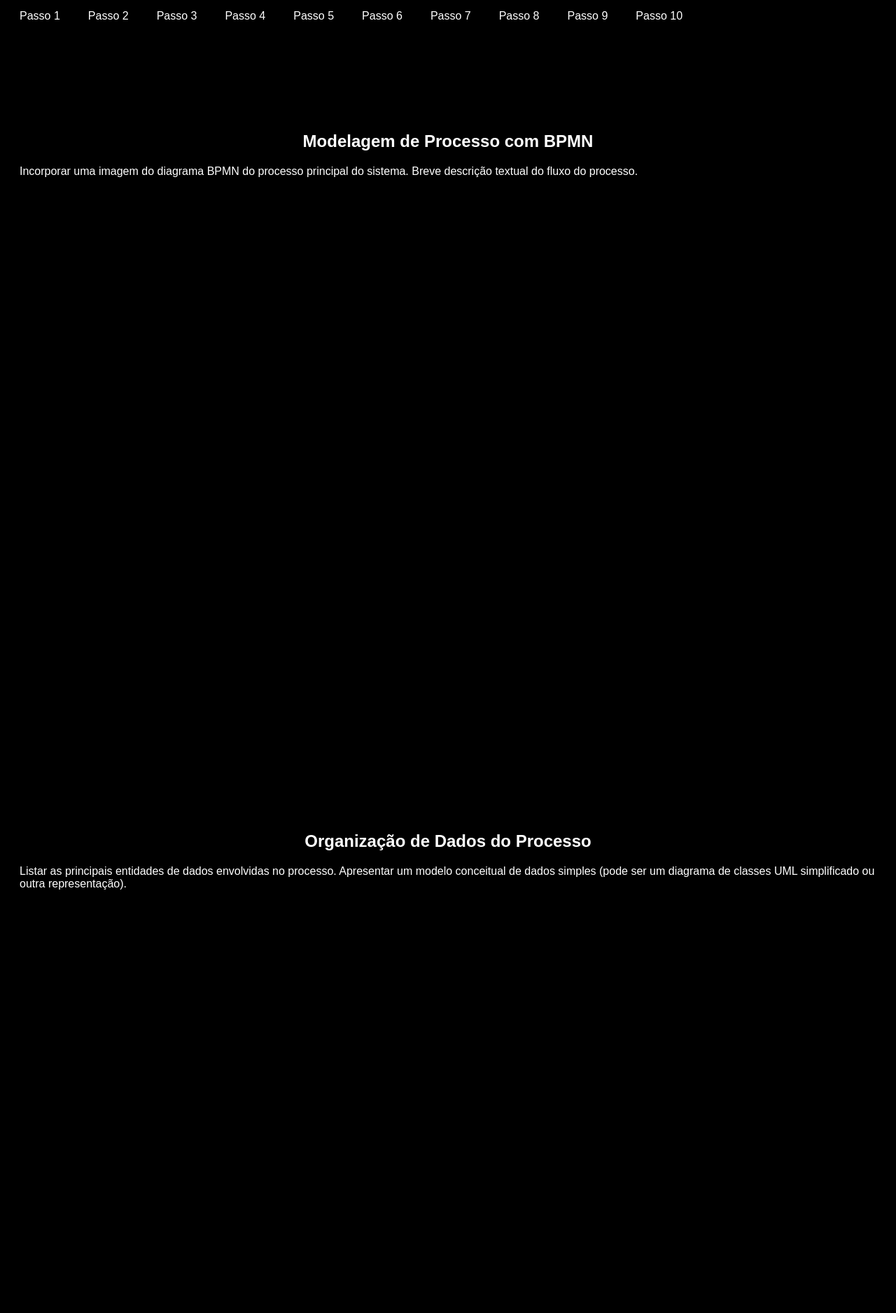
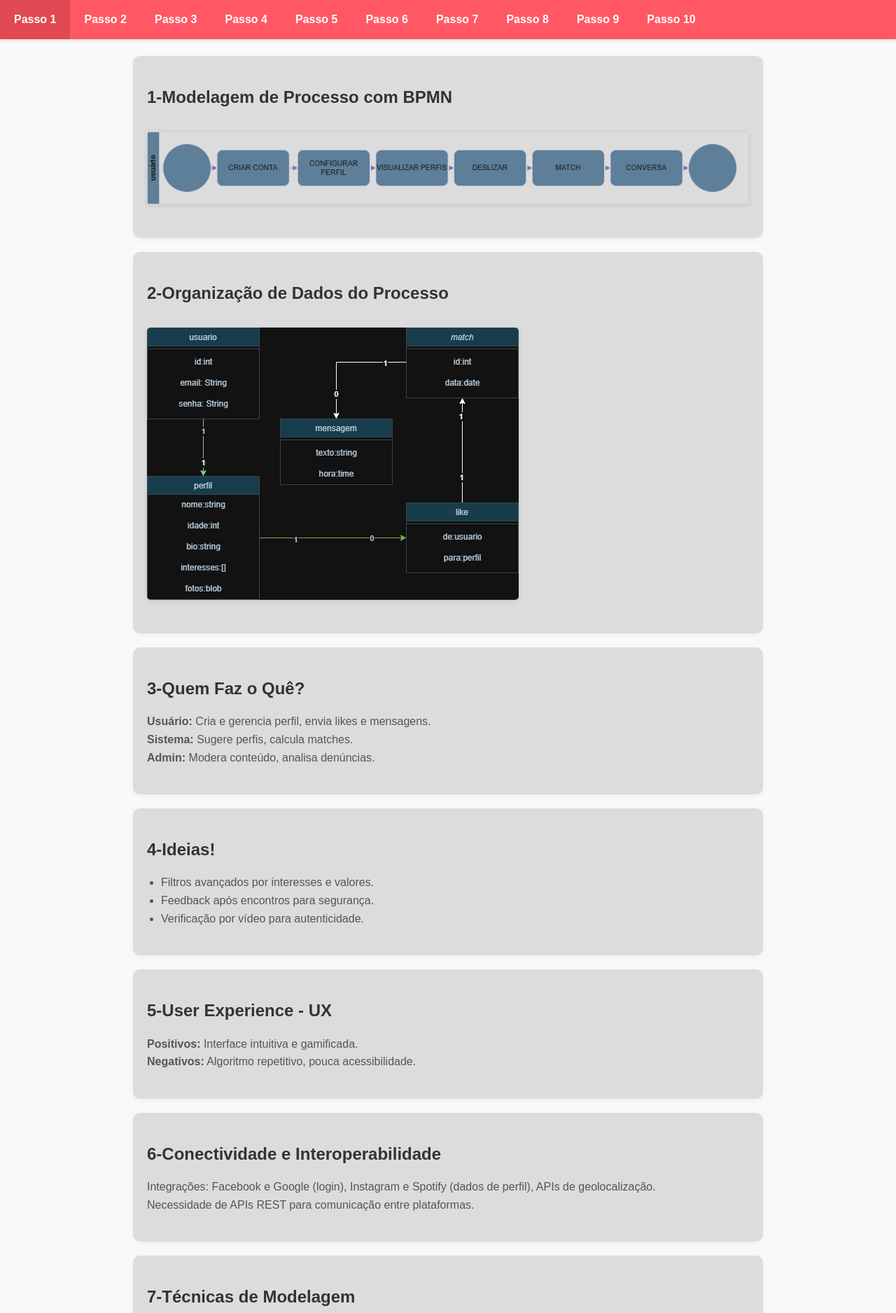
Before and after one commit to xokit0/documenta-oTrabalho, a plain HTML site: page index.html in a window 1280 px wide. Shown: the top 1876 px of the page at 70% size. Drawn offline with Linux system fonts and the light colour scheme.

Commit message:
mudanças visuais e finalização no conteúdo da pagina

```diff
--- a/index.css
+++ b/index.css
@@ -1,42 +1,107 @@
-body{
-    scroll-behavior: smooth;
-    font-family: Arial, sans-serif;
-    background-color: black;
-    color: white;
+* {
+    margin: 0;
+    padding: 0;
+    box-sizing: border-box;
   }
 
-.navbar{
-    background-color: black;
-    overflow: hidden;
+  body {
+    font-family: Arial, sans-serif;
+    line-height: 1.6;
+    background-color: #f9f9f9;
+    padding-top: 60px;
+  }
+
+  /* NAVBAR */
+  .navbar {
     position: fixed;
     top: 0;
     width: 100%;
+    overflow-x: auto;
+    background-color: #ff5864;
+    display: flex;
+    white-space: nowrap;
     z-index: 1000;
+    box-shadow: 0 2px 5px rgba(0,0,0,0.1);
+    scrollbar-width: none; /* Firefox */
+  }
+
+  .navbar::-webkit-scrollbar {
+    display: none; /* Chrome, Safari */
   }
 
   .navbar a {
-    float: left;
-    display: block;
     color: white;
-    text-align: center;
-    padding: 14px 20px;
     text-decoration: none;
+    padding: 15px 20px;
+    font-weight: bold;
+    display: inline-block;
+    transition: background 0.3s;
+    flex-shrink: 0;
   }
 
-.navbar a:hover{
-    background-color: white;
-    color: black;
+  .navbar a:hover {
+    background-color: #e04852;
   }
 
-.section{
-    padding: 100px 20px;
-    height: 100vh;
+  /* Espaço para compensar o menu fixo */
+  .spacer {
+    height: 20px;
   }
 
-.section h2{
-    text-align: center;
+  /* SECTIONS */
+  .section {
+    padding: 40px 20px;
+    max-width: 900px;
+    margin: auto;
+    background-color: gainsboro;
+    margin-bottom: 20px;
+    border-radius: 10px;
+    box-shadow: 0 2px 8px rgba(0,0,0,0.05);
   }
 
-.spacer{
-    height: 60px;
+  .section h2 {
+    color: #333;
+    margin-bottom: 15px;
   }
+
+  .section p,
+  .section ul,
+  .section li {
+    color: #555;
+    font-size: 1rem;
+  }
+
+  .section img {
+    max-width: 100%;
+    height: auto;
+    margin-top: 15px;
+    border-radius: 5px;
+    box-shadow: 0 2px 6px rgba(0,0,0,0.1);
+  }
+
+  ul {
+    padding-left: 20px;
+  }
+
+  /* RESPONSIVO */
+  @media (max-width: 768px) {
+    .section {
+      padding: 30px 15px;
+    }
+
+    .section h2 {
+      font-size: 1.4rem;
+    }
+  }
+
+  @media (max-width: 480px) {
+    .navbar a {
+      font-size: 0.95rem;
+      padding: 12px 16px;
+    }
+
+    .section p,
+    .section li {
+      font-size: 0.95rem;
+    }
+  }
--- a/index.html
+++ b/index.html
@@ -24,70 +24,85 @@
     <div class="spacer"></div>
 
     <div class="section" id="passo1">
-        <h2>Modelagem de Processo com BPMN</h2>
-        <p>Incorporar uma imagem do diagrama BPMN do processo principal do sistema.
-            Breve descrição textual do fluxo do processo.
-            </p>
+        <h2>1-Modelagem de Processo com BPMN</h2>
+        <img src="img/BPMN-tinder.drawio.png" alt="Diagrama BPMN do tinder" >
     </div>
 
     <div class="section" id="passo2">
-        <h2>Organização de Dados do Processo</h2>
-        <p>Listar as principais entidades de dados envolvidas no processo.
-            Apresentar um modelo conceitual de dados simples (pode ser um diagrama de classes UML simplificado ou outra representação).
-        </p>
+        <h2>2-Organização de Dados do Processo</h2>
+        <img src="img/UML.drawio.png" alt="Diagrama uml do tinder" >
     </div>
 
     <div class="section" id="passo3">
-        <h2> Quem Faz o Quê?</h2>
-        <p> Identificar os atores/papéis envolvidos no sistema/processo.
-            Descrever suas responsabilidades e o nível de autonomia de cada um.
+        <h2>3-Quem Faz o Quê?</h2>
+        <p>
+            <strong>Usuário:</strong> Cria e gerencia perfil, envia likes e mensagens.<br>
+            <strong>Sistema:</strong> Sugere perfis, calcula matches.<br>
+            <strong>Admin:</strong> Modera conteúdo, analisa denúncias.
         </p>
     </div>
 
     <div class="section" id="passo4">
-        <h2>Choveram Ideias!</h2>
-        <p>Listar ideias de melhorias, novas funcionalidades ou soluções para problemas identificados no sistema atual (ou funcionalidades chave do novo sistema proposto).</p>
+        <h2>4-Ideias!</h2>
+        <ul>
+            <li>Filtros avançados por interesses e valores.</li>
+            <li>Feedback após encontros para segurança.</li>
+            <li>Verificação por vídeo para autenticidade.</li>
+          </ul>
     </div>
 
     <div class="section" id="passo5">
-        <h2>PUser Experience - UX</h2>
-        <p>Análise da UX do sistema existente (se aplicável): pontos positivos e negativos.
-            Propostas de melhoria de UX. Se for um novo sistema, apresentar wireframes ou mockups simples de telas chave.
+        <h2>5-User Experience - UX</h2>
+        <p>
+            <strong>Positivos:</strong> Interface intuitiva e gamificada.<br>
+            <strong>Negativos:</strong> Algoritmo repetitivo, pouca acessibilidade.
         </p>
     </div>
 
     <div class="section" id="passo6">
-        <h2>Conectividade e Interoperabilidade</h2>
-        <p>Identificar outros sistemas com os quais o sistema analisado interage ou deveria interagir.
-            Descrever o tipo de informação trocada e a necessidade de APIs (em nível conceitual).
+        <h2>6-Conectividade e Interoperabilidade</h2>
+        <p>
+            Integrações: Facebook e Google (login), Instagram e Spotify (dados de perfil), APIs de geolocalização.<br>
+            Necessidade de APIs REST para comunicação entre plataformas.
         </p>
     </div>
 
     <div class="section" id="passo7">
-        <h2>Técnicas de Modelagem</h2>
-        <p>Apresentar outros diagramas UML relevantes, como:
-            Diagrama de Casos de Uso (para funcionalidades principais).
-            Diagrama de Classes (detalhando o Passo 2, se necessário).
-            Diagramas de Atividades (para detalhar sub-processos complexos, se não cobertos pelo BPMN).
-            </p>
+        <h2>7-Técnicas de Modelagem</h2>
+        <img src="img/finalizado.drawio.png" alt="Técnica de modelagem um pouco mais detalhada">
     </div>
 
     <div class="section" id="passo8">
-        <h2>Modelagem de Sistemas - Conceitos</h2>
-        <p>Fazer um breve resumo de como os conceitos teóricos da modelagem de sistemas foram aplicados no seu projeto específico, demonstrando a conexão entre teoria e prática.
+        <h2>8-Modelagem de Sistemas - Conceitos</h2>
+        <p>No projeto baseado no sistema do Tinder foram utilazados varios elementos da modelagem de sistemas em busca de representar graficamente e logicamente seu funcionamento.
+            Utilizamos o diagrama <strong>BPMN (Business Process Model and Notation)</strong> para representar o fluxo de ações desde o cadastro do usuário até a comunicação pós-match no passo 1.
+            Modelamos a estruturas de dados e suas inter-relações utilizando o diagrama de classes <strong>UML</strong> como observado nos passos 2 e 7.A modelagem também incluiu a formalização de Requisitos Funcionais <strong>(RF)</strong>, Não Funcionais <strong>(RNF)</strong> e Regras de Negócio <strong>(RN)</strong> observados no passo 9. Isso assegura que o sistema funcione corretamente, seja eficiente e esteja em conformidade com as políticas estabelecidas (como o match mútuo para liberar o chat).
         </p>
     </div>
 
     <div class="section" id="passo9">
-        <h2>Requisitos de Sistemas - RF, RNF, RN</h2>
-        <p>Listar os Requisitos Funcionais (RF) identificados.
-            Listar os Requisitos Não Funcionais (RNF) relevantes (Ex: desempenho, segurança, usabilidade).
+        <h2>9-Requisitos de Sistemas - RF, RNF, RN</h2>
+        <p>
+            <strong>Funcionais:</strong>
+            <ul>
+              <li>RF01: Criar conta</li>
+              <li>RF02: Dar like/dislike</li>
+              <li>RF03: Enviar mensagens após match</li>
+            </ul>
+            <strong>Não Funcionais:</strong>
+            <ul>
+              <li>RNF01: Sistema responsivo</li>
+              <li>RNF02: Segurança de dados</li>
+              <li>RNF03: Tempo de resposta inferior a 1 segundo</li>
+            </ul>
           </p>
     </div>
 
     <div class="section" id="passo10">
-        <h2>Regra de Negócio</h2>
-        <p>Detalhar as Regras de Negócio (RN) mais importantes que governam o funcionamento do sistema.
+        <h2>10-Regra de Negócio</h2>
+        <li>RN01: Somente usuários que deram like mútuo podem conversar.</li>
+        <li>RN02: Likes são limitados para usuários não pagantes.</li>
+        <li>RN03: O perfil deve estar completo para ser exibido a outros usuários.</li>
         </p>
     </div>
 </body>
```
Also changed, not shown: img/BPMN-tinder.drawio.png (added), img/UML.drawio.png (added), img/finalizado.drawio.png (added), 1 other file. Lines whose indentation alone changed are shown as unchanged.
